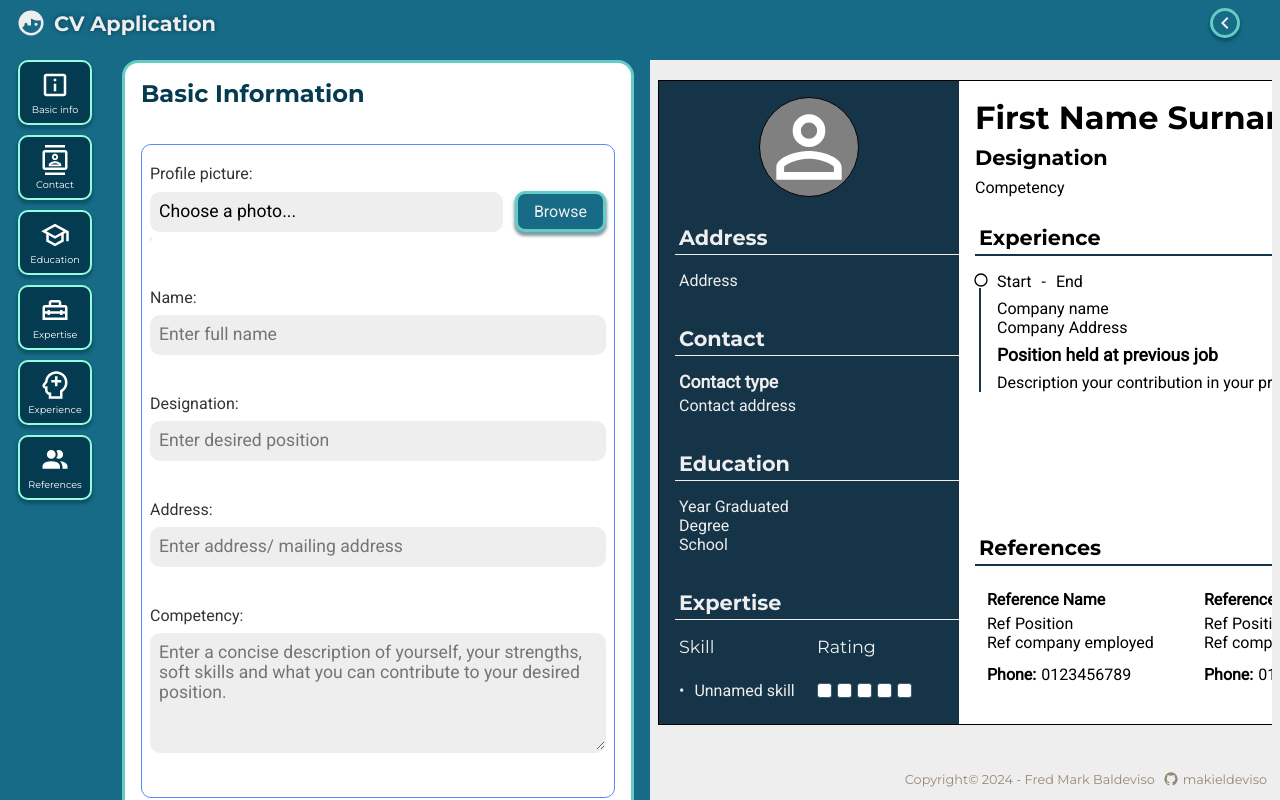
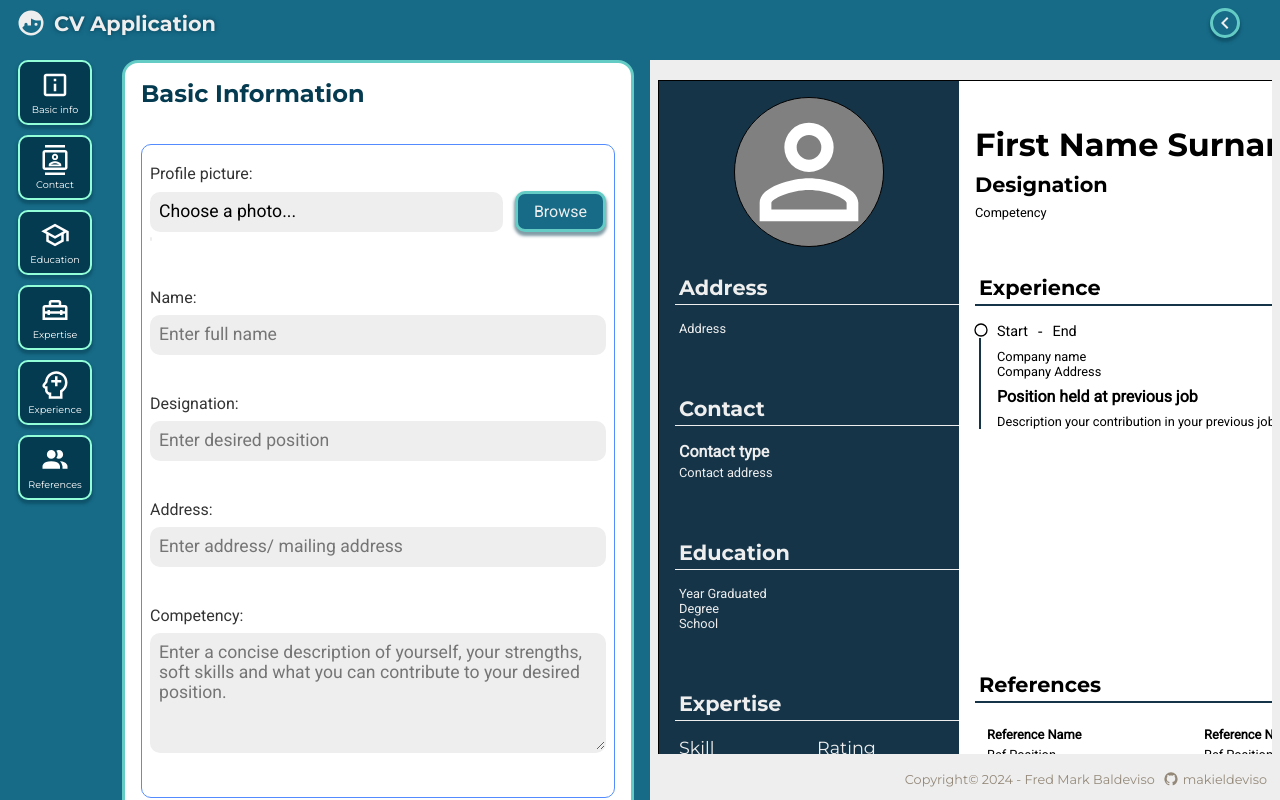
Before and after one commit to makieldeviso/CV-Application, a React (Vite) app: page / in a window 1280 px wide. Built offline with nearby package versions, Linux system fonts and the light colour scheme.

Commit message:
Fix styling for CV template
Fix, resize font sizes for better layout
Fix, resize profile picture size
Fix textarea to only resize vertically

```diff
--- a/src/styles/index.css
+++ b/src/styles/index.css
@@ -244,6 +244,10 @@ div#root {
   transition:
     border 0.2s ease-in-out,
     border-radius 0.2s ease-in-out;
+}
+
+.info-grp textarea {
+  resize: vertical;
 }
 
 .input-field.profile-field {
@@ -755,6 +759,8 @@ button svg {
   transform-origin: var(--margin) top;
   transition: transform 0.1s ease-in-out;
 
+  box-shadow: 0 0 5px 2px rgba(5, 59, 80, 0.5);
+
   position: absolute;
   top: 0;
   left: 0;
@@ -763,7 +769,7 @@ button svg {
 }
 
 .cv-template p {
-  font-size: 1rem;
+  font-size: 0.8rem;
 }
 
 p.sec-header {
@@ -814,21 +820,21 @@ p.sec-header {
   padding: var(--padding);
   display: flex;
   justify-content: center;
+  align-items: center;
   background-color: var(--template-blue);
 }
 
 .picture-blank {
-  width: 100px !important;
-  height: 100px !important;
+  width: 150px !important;
+  height: 150px !important;
   border: 1px solid black;
   border-radius: 50%;
   background-color: gray;
 }
 
 .profile-picture {
-  width: 100px;
-  height: 100px;
-  border: 1px solid var(--light-blue);
+  width: 150px;
+  height: 150px;
   border-radius: 50%;
   background-color: gray;
   object-fit: cover;
@@ -865,6 +871,7 @@ p.template-designation {
 .template-info-cont {
   border-top: 1px solid var(--off-white);
   padding: var(--padding) 4px;
+  margin-bottom: var(--margin);
   display: flex;
   flex-direction: column;
   gap: var(--margin);
@@ -882,7 +889,7 @@ p.template-designation {
 }
 
 p.template-contact-type {
-  font-size: 1.1rem;
+  font-size: 1rem;
   font-weight: bold;
 }
 /* Contact template (end) */
@@ -946,9 +953,11 @@ p.template-contact-type {
   grid-template-columns: 1fr;
   grid-template-rows: max-content 1fr;
 }
+
 .experience-sec .template-info-cont {
   border-top: 2px solid var(--template-blue);
   justify-content: start;
+  margin-bottom: 0;
   gap: 0;
 }
 
@@ -982,6 +991,10 @@ p.template-contact-type {
   gap: 10px;
 }
 
+.exp-start-end p {
+  font-size: 0.9rem;
+}
+
 .template-experience-info .exp-company {
   display: grid;
   grid-template-columns: 1fr;
@@ -990,7 +1003,7 @@ p.template-contact-type {
 }
 
 .template-experience-info .exp-position {
-  font-size: 1.1rem;
+  font-size: 1rem;
   font-weight: bold;
   margin: 8px 0;
 }
@@ -1006,6 +1019,7 @@ p.template-contact-type {
   display: grid;
   grid-template-columns: 1fr 1fr;
   border-top: 2px solid var(--template-blue);
+  margin-bottom: 0;
 }
 
 .references-info div {
```
